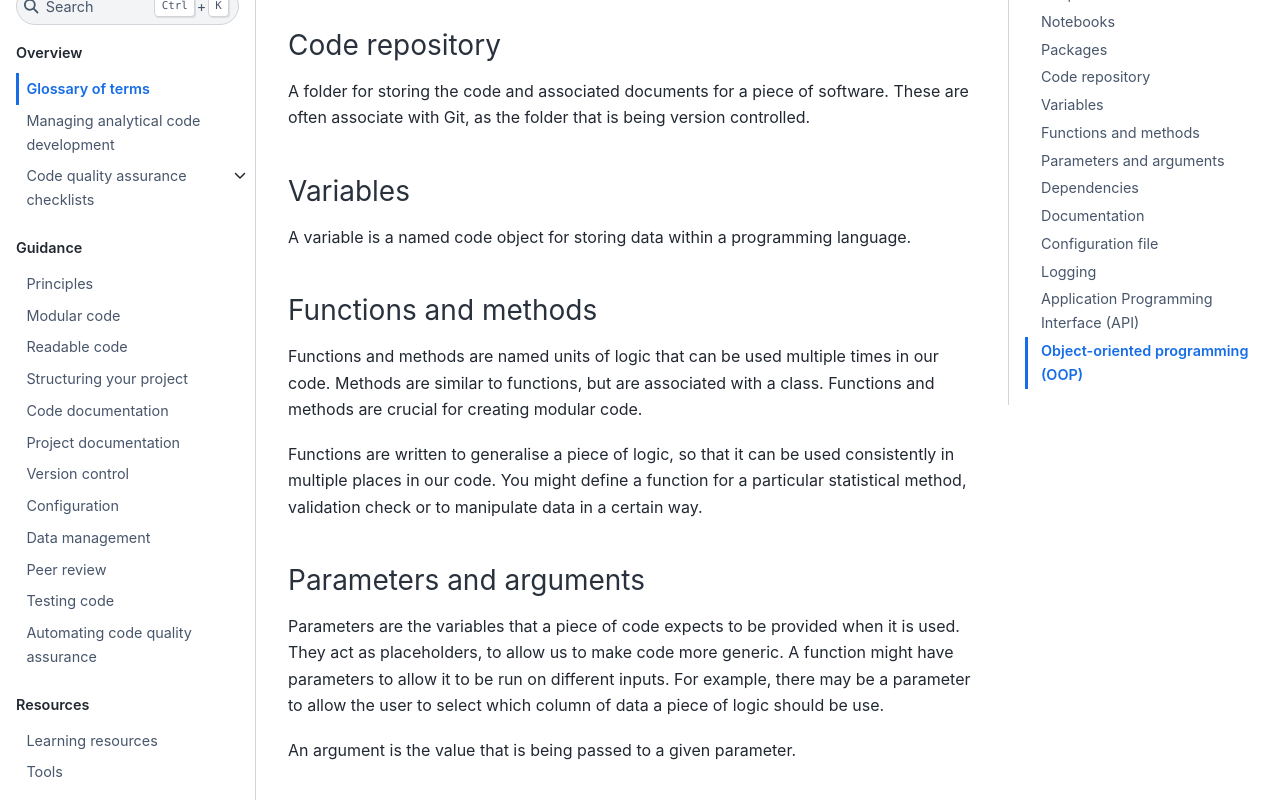
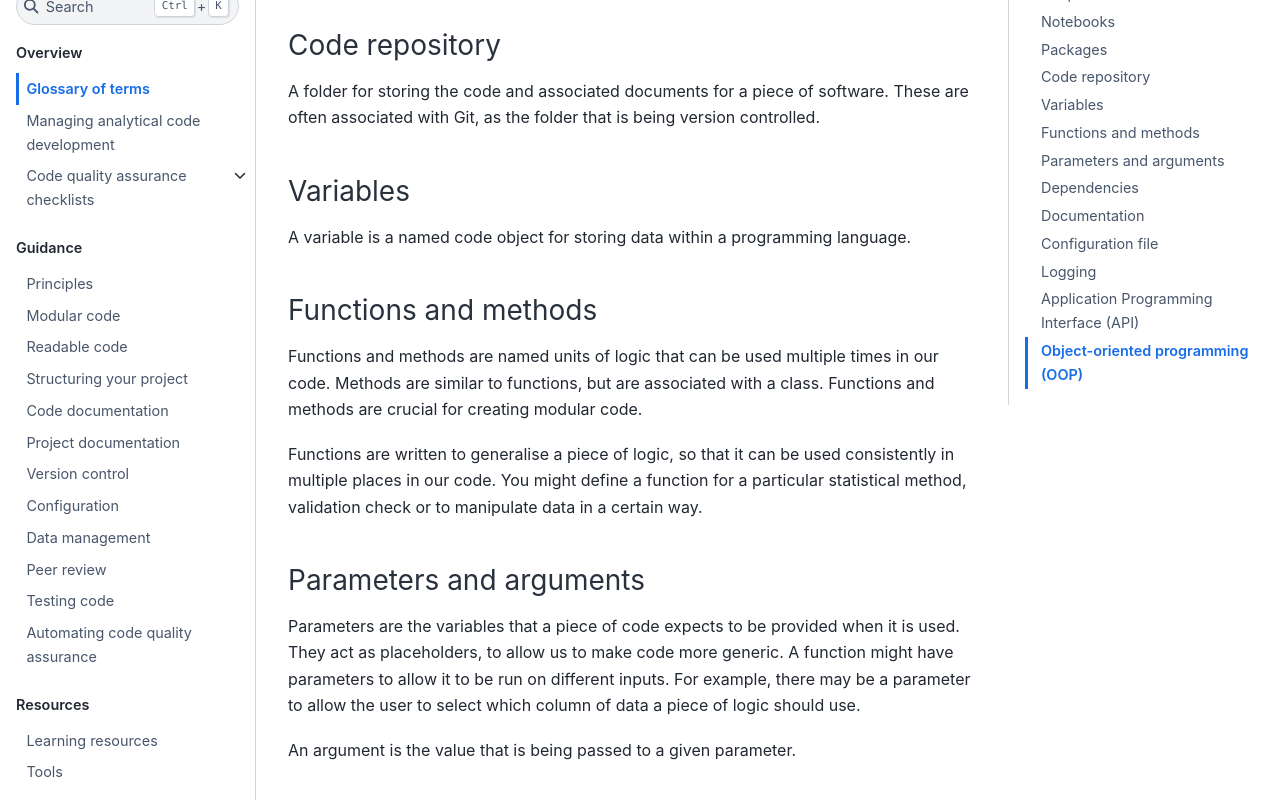
Before and after one commit to best-practice-and-impact/qa-of-code-guidance, a Jupyter Book: the page built from book/glossary.md, in a window 1280 px wide and 1400 px high, scrolled down 4943 px. Shown: the part 179-979 px from the top of the window. Built offline with Jupyter Book 1.0.4 settings and Sphinx 7.4.7 and the Sphinx Book theme 1.1.4, drawn with Linux system fonts in a browser that asks for light colours; some of the changed text lies outside the part shown.

```diff
--- a/book/glossary.md
+++ b/book/glossary.md
@@ -182,7 +182,7 @@ Packages in Python and R act as extensions, to allow us to reuse code that has a
 ### Code repository
 
 A folder for storing the code and associated documents for a piece of software.
-These are often associate with Git, as the folder that is being version controlled.
+These are often associated with Git, as the folder that is being version controlled.
 
 
 ### Variables
@@ -205,7 +205,7 @@ You might define a function for a particular statistical method, validation chec
 Parameters are the variables that a piece of code expects to be provided when it is used.
 They act as placeholders, to allow us to make code more generic.
 A function might have parameters to allow it to be run on different inputs.
-For example, there may be a parameter to allow the user to select which column of data a piece of logic should be use.
+For example, there may be a parameter to allow the user to select which column of data a piece of logic should use.
 
 An argument is the value that is being passed to a given parameter.
 
```
Also changed, not shown: other parts of book/glossary.md (+2 -2 lines), book/modular_code.md (+2 -3 lines).
